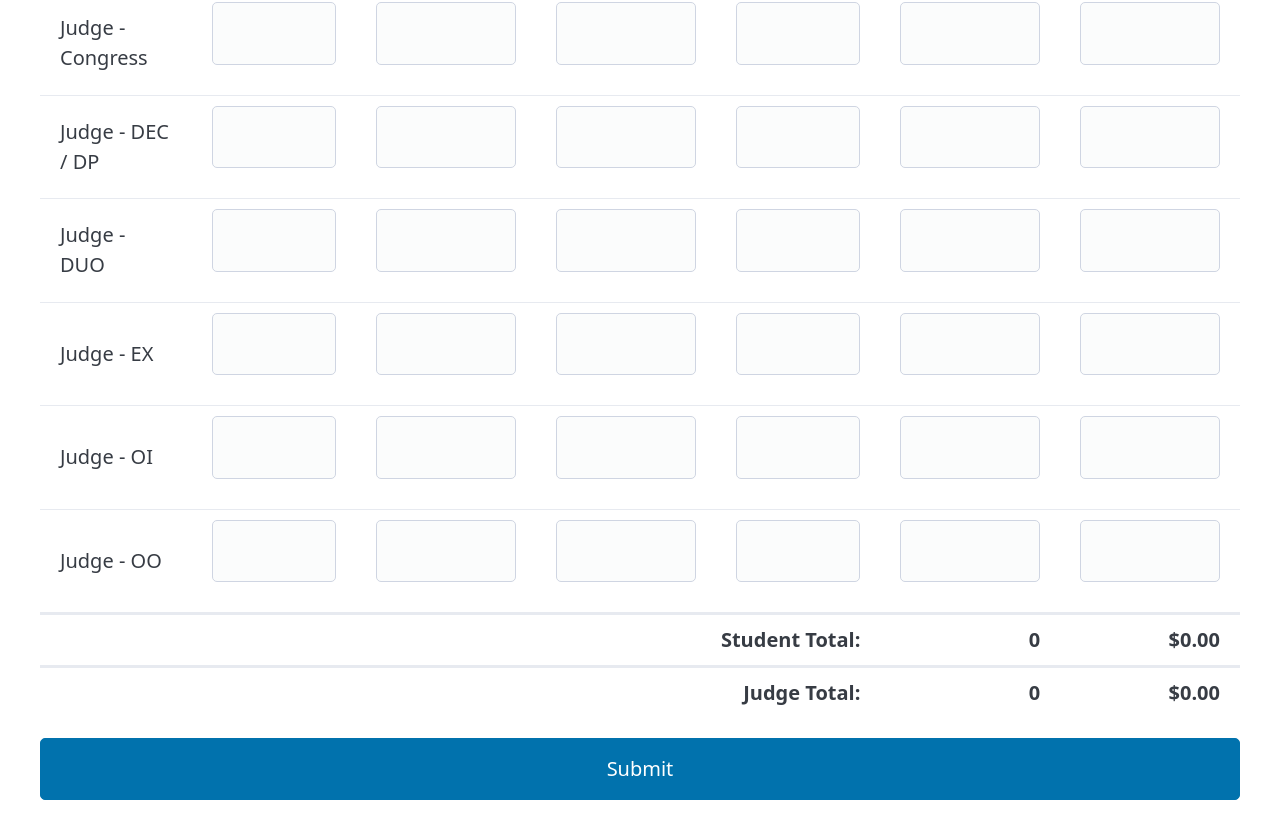
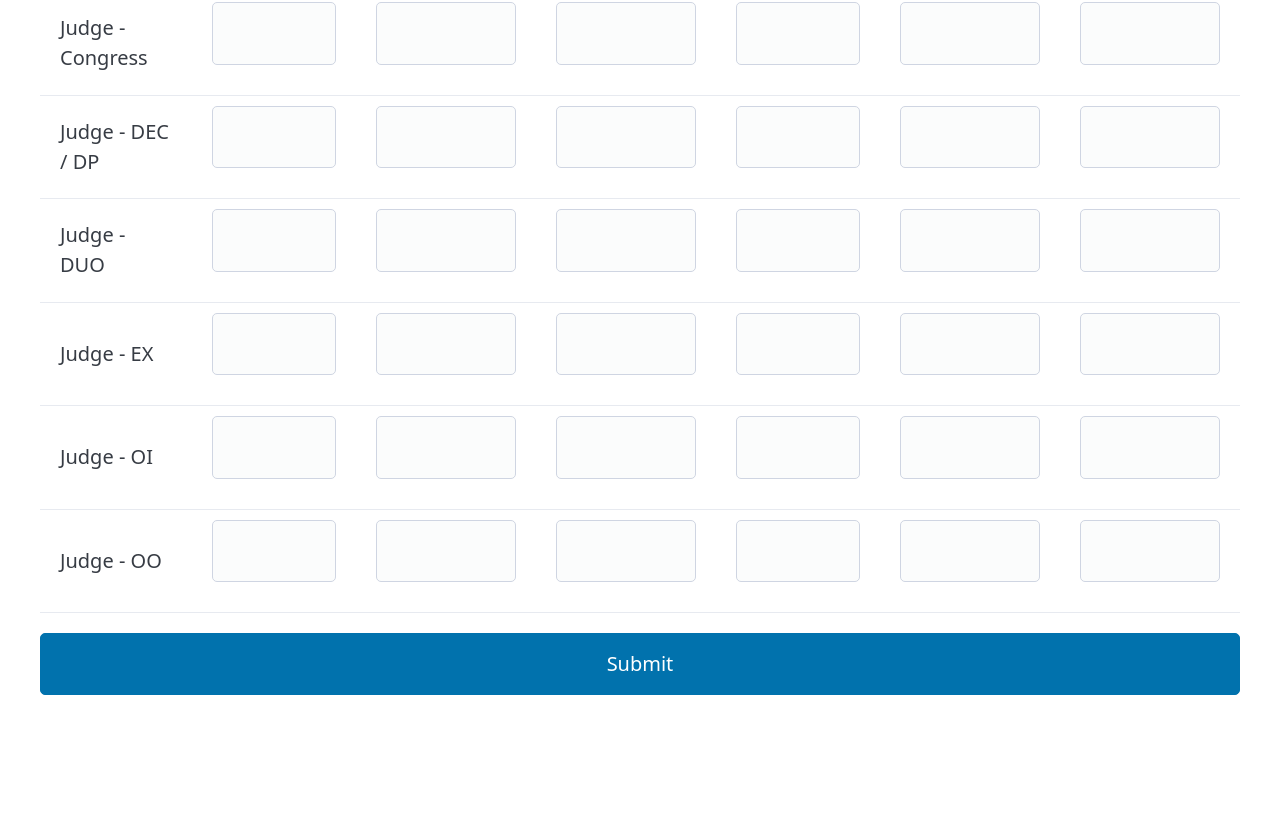
Before and after one commit to aelfric/ncfl-lunch-form, a React (Vite) app: page / in a window 1280 px wide. Shown: the part 2879-3699 px from the top of the page. After the commit the page ends 3594 px from the top, so only its background shows below. Built offline with nearby package versions, Linux system fonts and the light colour scheme.

Commit message:
remove table footer

```diff
--- a/src/App.tsx
+++ b/src/App.tsx
@@ -293,22 +293,6 @@ function App() {
               </>
             ))}
           </tbody>
-          <tfoot>
-            <tr>
-              <th colSpan={5} style={{ textAlign: "right" }}>
-                Student Total:
-              </th>
-              <td style={{ textAlign: "right" }}>{0}</td>
-              <td style={{ textAlign: "right" }}>$0.00</td>
-            </tr>
-            <tr>
-              <th colSpan={5} style={{ textAlign: "right" }}>
-                Judge Total:
-              </th>
-              <td style={{ textAlign: "right" }}>{0}</td>
-              <td style={{ textAlign: "right" }}>$0.00</td>
-            </tr>
-          </tfoot>
         </table>
         <button type="submit">Submit</button>
       </form>
```
